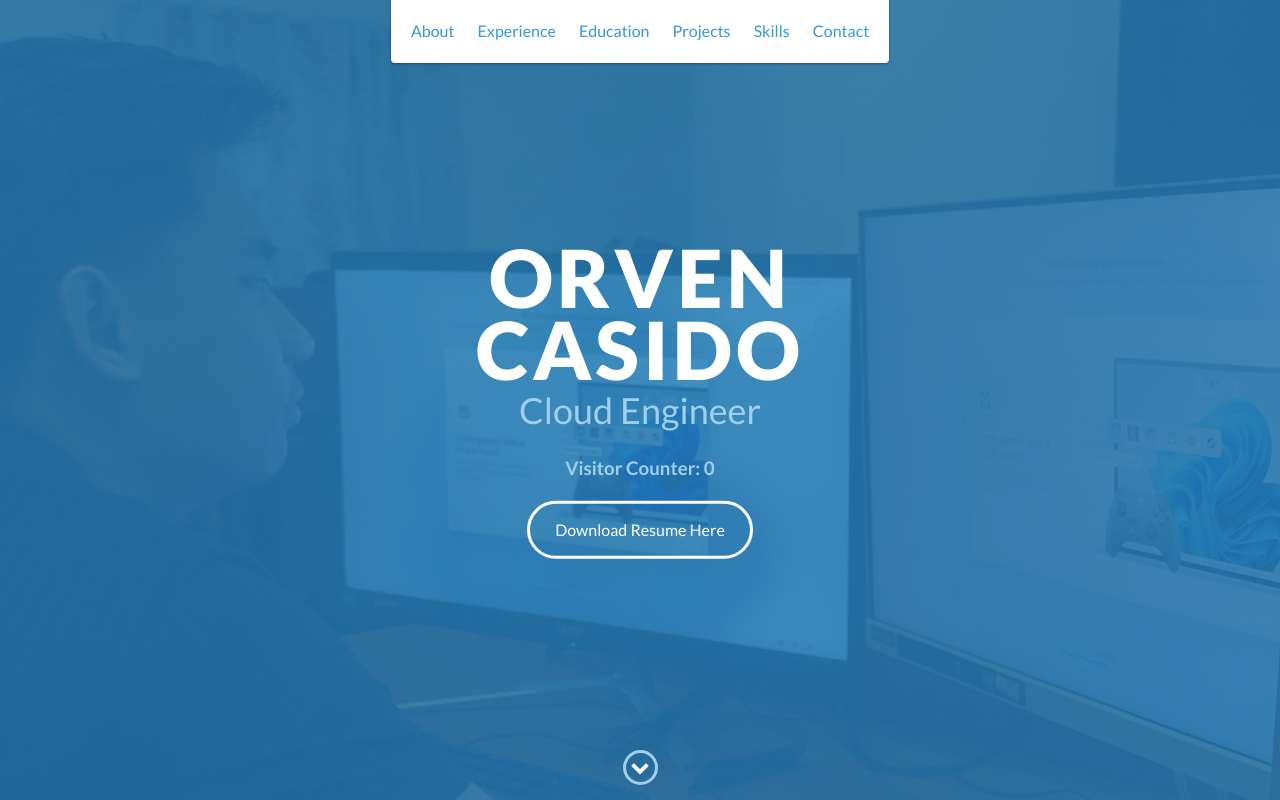
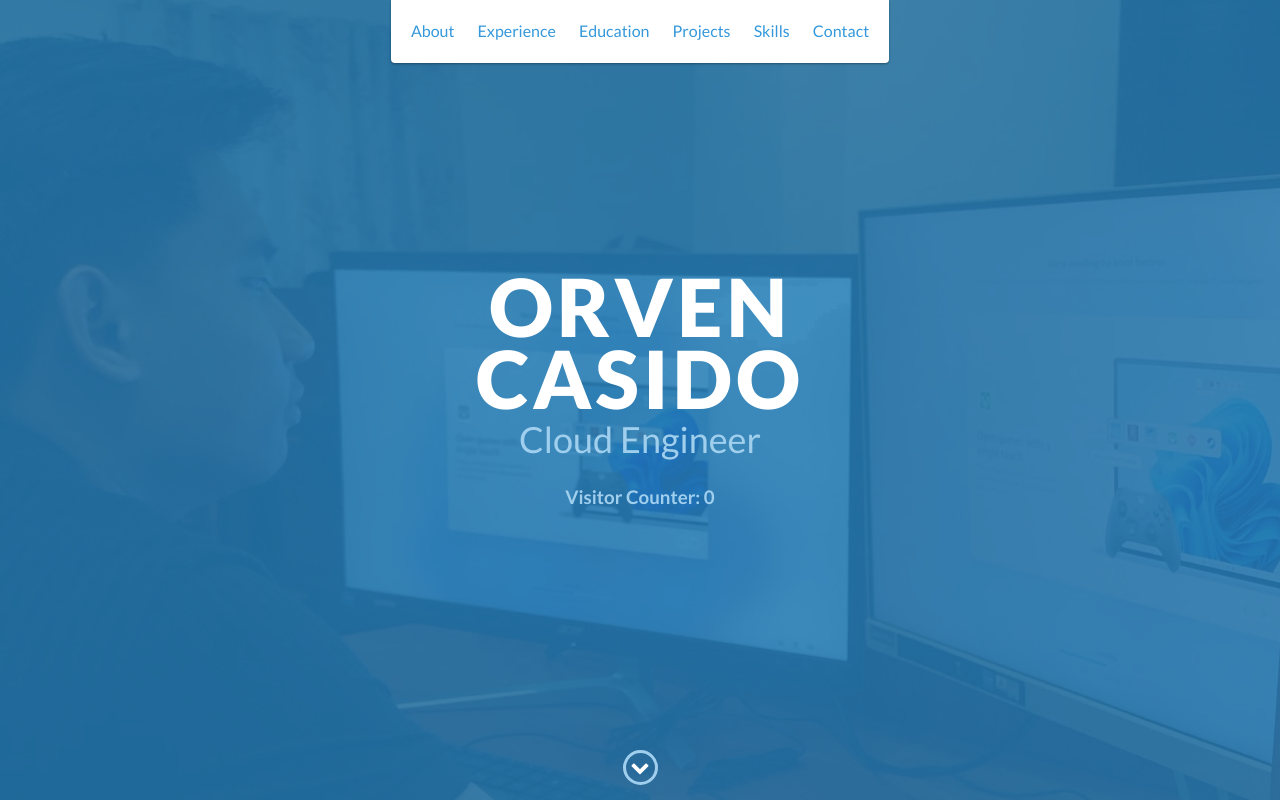
Before and after one commit to orvencasido/aws-cloud-resume-challenge, a website: page website/index.html in a window 1280 px wide. Shown: the top 800 px of the page. Drawn offline with nearby package versions, Linux system fonts and the light colour scheme; no server answers.

Commit message:
removed download btn

```diff
--- a/website/index.html
+++ b/website/index.html
@@ -51,7 +51,7 @@
             <h1>Orven Casido</h1>
             <h2>Cloud Engineer</h2>
             <h3 style="color: #a0cfee;">Visitor Counter: <span class="visitor-count">0</span></h3>
-            <a href="http://techwithorven.xyz.s3-website-ap-southeast-2.amazonaws.com/orven-resume.pdf" class="btn-rounded-white">Download Resume Here</a>
+            <!-- <a href="http://techwithorven.xyz.s3-website-ap-southeast-2.amazonaws.com/orven-resume.pdf" class="btn-rounded-white">Download Resume Here</a> -->
         </div>
         <!-- End #lead-content -->
 
```
